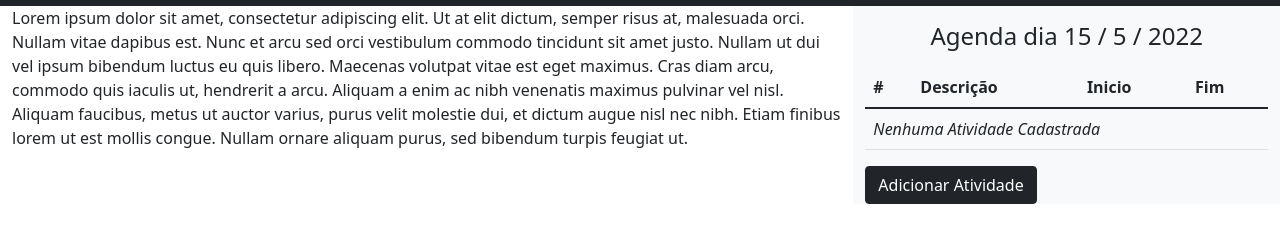
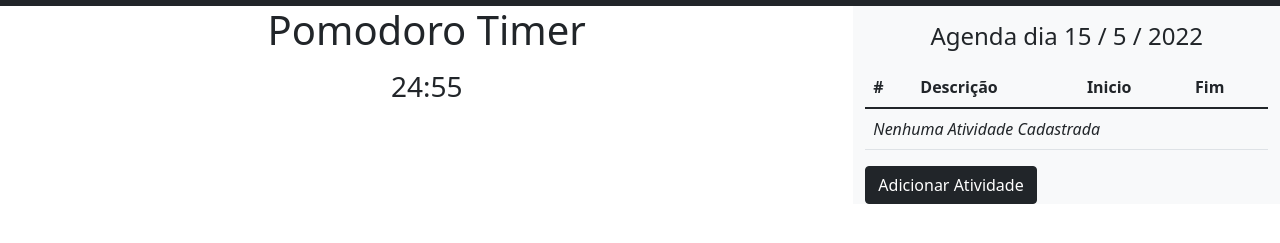
Before and after one commit to ICEI-PUC-Minas-PMV-ADS/pmv-ads-2022-1-e1-proj-web-t9-pomodoro-s-organizer, a plain HTML site: page src/pomodoro.html in a window 1280 px wide. Shown: the part 127-370 px from the top of the page. Drawn offline with nearby package versions, Linux system fonts and the light colour scheme.

Commit message:
protótipo do timer

```diff
--- a/src/agenda-frame.js
+++ b/src/agenda-frame.js
@@ -116,6 +116,7 @@ function incluir (){
 		bdAgenda[bdAgenda.length] = tempItem;
 }//fim da função incluir
 
+//função - check dado vazio
 function dadovazio(){
 		let nomeAtivi = document.getElementById('ativNome').value;
 		let hInicio =  document.getElementById('hAtivInicio').value;
@@ -130,3 +131,22 @@ function dadovazio(){
 			return 1;
 			}//fim do else
 }// fim da função dadovazio
+
+//função timer (Protótipo)
+var tempoEmMinutos = 25;
+var expiracao = new  Date(new Date().getTime() + tempoEmMinutos * 60000);
+
+contador = window.setInterval(function(){
+    faltam = expiracao - new Date();
+    if (faltam <= 0){
+        window.clearInerval(contador);
+        console.log("Prazo expirado");
+    }
+    minutos = Math.floor(faltam / 60000);
+    segundos = faltam % 60000;
+    tempoRestante = `${minutos}:${segundos.toString().substring(0,2)}`;
+
+    //abaixo, coloque no lugar de 'tempo' o id do elemento do html que contem o timer
+    document.getElementById('timer').innerHTML = `<h3>${tempoRestante}</h3>`;
+    console.log(tempoRestante);
+}, 1000);
--- a/src/pomodoro.html
+++ b/src/pomodoro.html
@@ -49,10 +49,10 @@ TURMA 09 GRUPO 05
 					<div class="collapse navbar-collapse" id="navbarNavAltMarkup">
 					  <div class="navbar-nav">
 						<!--- Marcar sua parte no class="nav link active" - lembrar de tirar o "active do  outro"--->
-						<a class="nav-link" href="#">Home</a>
+						<a class="nav-link" href="../index.html">Home</a>
 						<a class="nav-link active" aria-current="page" href="pomodoro.html">Pomodoro</a>
-						<a class="nav-link" href="#">Mais Infos</a>
-						<a class="nav-link" href="#">Sobre Nós</a>
+						<a class="nav-link" href="/sobre-metodo-pomodoro.html">Mais Infos</a>
+						<a class="nav-link" href="../index.html">Sobre Nós</a>
 						<a class="nav-link" href="../index.html">Login/Logout</a>
 					   </div>
 					</div>
@@ -65,7 +65,17 @@ TURMA 09 GRUPO 05
 
 	<div class ="row"> <!---- Linha da parte de conteúdo--->
 		<div class = "col-lg-8"><!--- Bloco da Esquera --->
-		Lorem ipsum dolor sit amet, consectetur adipiscing elit. Ut at elit dictum, semper risus at, malesuada orci. Nullam vitae dapibus est. Nunc et arcu sed orci vestibulum commodo tincidunt sit amet justo. Nullam ut dui vel ipsum bibendum luctus eu quis libero. Maecenas volutpat vitae est eget maximus. Cras diam arcu, commodo quis iaculis ut, hendrerit a arcu. Aliquam a enim ac nibh venenatis maximus pulvinar vel nisl. Aliquam faucibus, metus ut auctor varius, purus velit molestie dui, et dictum augue nisl nec nibh. Etiam finibus lorem ut est mollis congue. Nullam ornare aliquam purus, sed bibendum turpis feugiat ut.
+			<h1 class="text-center ">Pomodoro Timer</h1>
+
+		<div class="container square-box d-flex justify-content-center align-items-center">
+			<table>
+				<tr>
+					<td id="timer" class="p-2"></td>
+
+			 	</tr>
+
+			</table>
+		</div> <!--- Fim do countainer do timer--->
 
 		</div><!--- Fim do Bloco da Esquerda--->
 
@@ -327,4 +337,6 @@ TURMA 09 GRUPO 05
 
 </body>
 <script src="agenda-frame.js"></script>
+
+
 </html>
```
